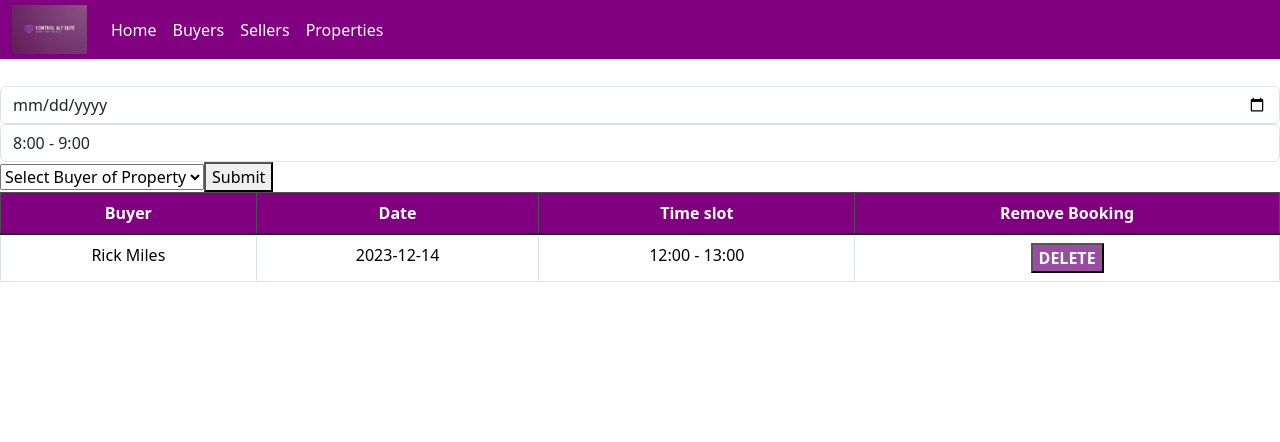
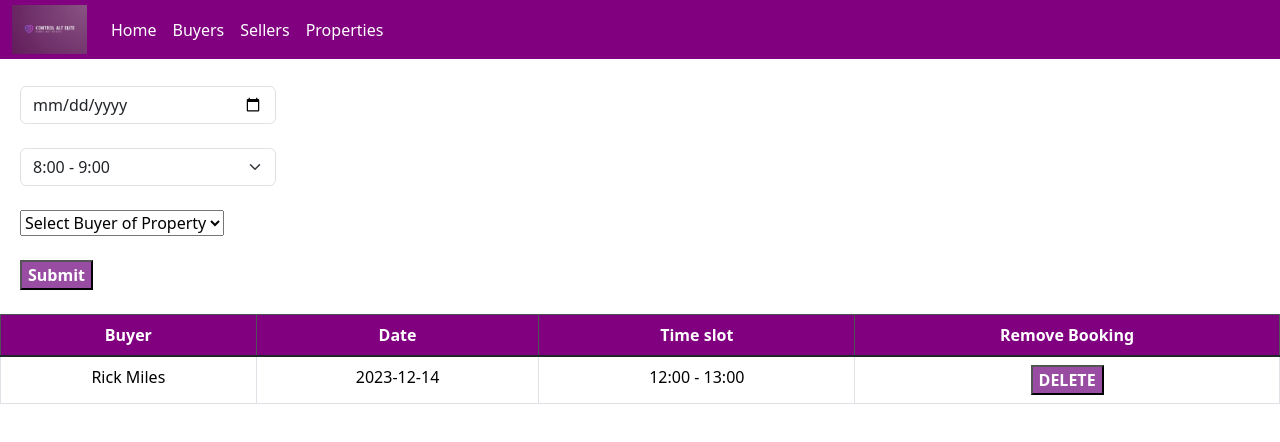
Before and after one commit to AndykingSkywalker/ctrl_alt_elite, a React (Create React App) app: page /bookings/1 in a window 1280 px wide. Shown: the top 442 px of the page. Built offline with nearby package versions, Linux system fonts and the light colour scheme; data requests are answered from the project's data file.

Commit message:
updated styles

```diff
--- a/public/index.html
+++ b/public/index.html
@@ -24,7 +24,7 @@
       work correctly both with client-side routing and a non-root public URL.
       Learn how to configure a non-root public URL by running `npm run build`.
     -->
-    <title>React App</title>
+    <title>Ctrl Alt Elite</title>
   </head>
   <body>
     <noscript>You need to enable JavaScript to run this app.</noscript>
--- a/src/Components/FilterProperties.jsx
+++ b/src/Components/FilterProperties.jsx
@@ -82,8 +82,8 @@ function FilterProperties(props) {
 
   return (
     <div className="container text-center">
-        <h2 style={{textAlign: "center"}}>Filter Properties</h2>
-      <div className="row">
+      <div className="row" style={{ backgroundColor: "purple", borderRadius: "15px", color: "white", padding: "30px", width: "75%", margin: "auto" }}>
+      <h2 style={{ fontFamily: "monospace" }}>Filter Properties</h2>
         <div className="col">
           <label htmlFor="exampleFormControlInput1" className="form-label">
             Location
--- a/src/Components/Routing/Bookings.jsx
+++ b/src/Components/Routing/Bookings.jsx
@@ -69,10 +69,10 @@ function Bookings() {
     return(
         <>
 <div style={{ backgroundColor: "purple", borderRadius: "15px", color: "white", paddingBottom: "20px", width: "50%", margin: "auto" }} ></div>
-        <form onSubmit={handleSubmit} style={{marginTop: "50px"}} >
+        <form onSubmit={handleSubmit} style={{marginTop: "50px", width: "20%", marginLeft: "20px"}} >
             <input onChange={(e) => setDate (e.target.value)} value={date} type="date" name="bookings" id="bookings" className="form-control"/>
-
-            <select onChange={(e) => setTime (e.target.value)} value={time} name="timeslot" id="timeslot" className="form-control">
+            <br />
+            <select onChange={(e) => setTime (e.target.value)} value={time} name="timeslot" id="timeslot" className="form-select">
                 <option value="8:00 - 9:00">8:00 - 9:00</option>
                 <option value="9:00 - 10:00">9:00 - 10:00</option>
                 <option value="10:00 - 11:00">10:00 - 11:00</option>
@@ -84,11 +84,14 @@ function Bookings() {
                 <option value="16:00 - 17:00">16:00 - 17:00</option>
             </select>
 
-
+            <br />
             <BuyerDropDown value={buyername} onChange={(e) => setBuyerName (e.target.value)} className="form-control"/>
-            <button type='submit'>Submit</button>
+            <br />
+            <br />
+            <button style={{ color: "white", fontWeight: "bold", backgroundColor: "#984da2" }} type='submit'>Submit</button>
         </form >
         <div/>
+        <br />
 
         <table className="table table-bordered" style={{ textAlign: "center", marginSide: "15%" }}>
                 <thead className="table-dark" id="table-color">
```
